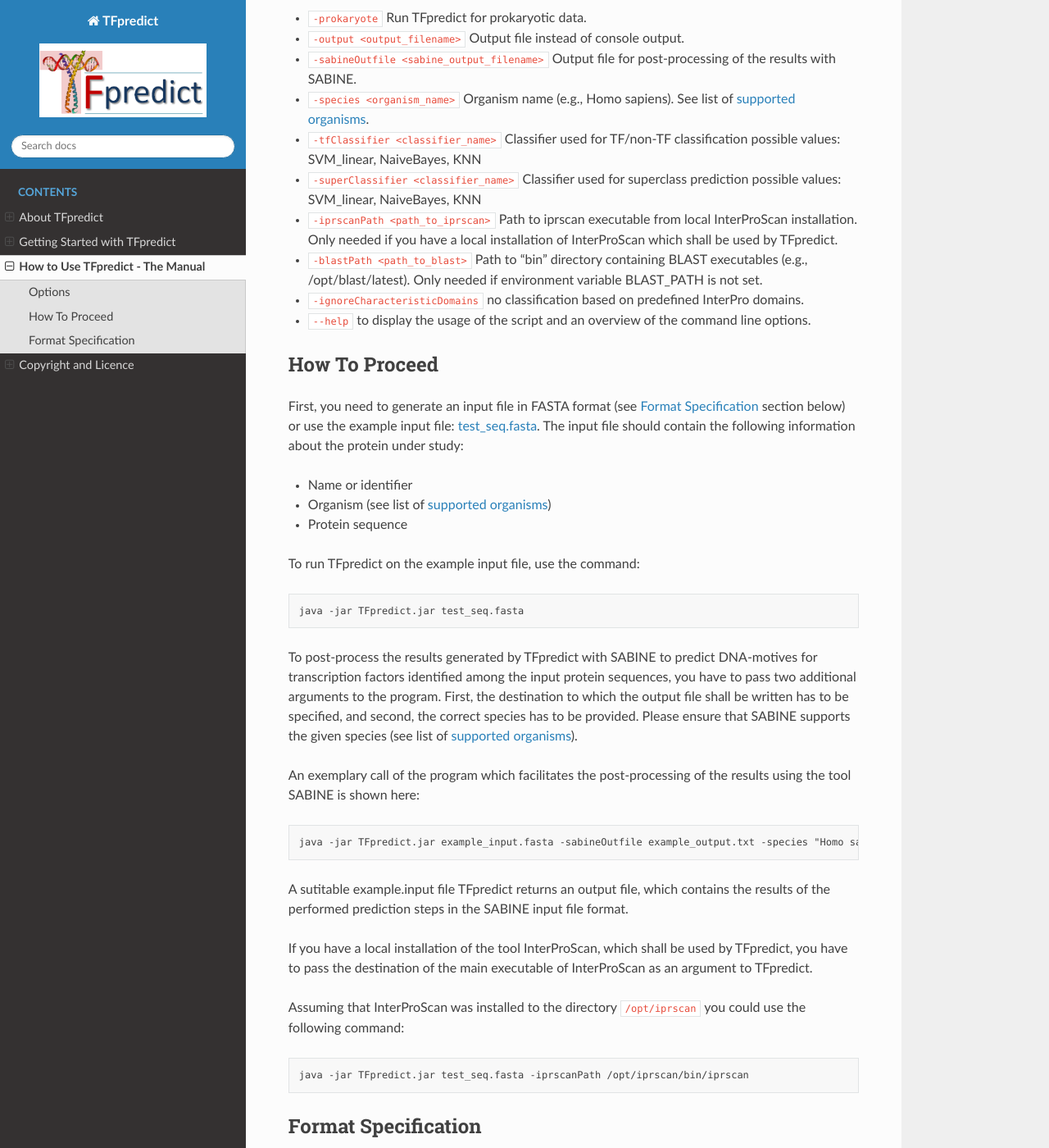
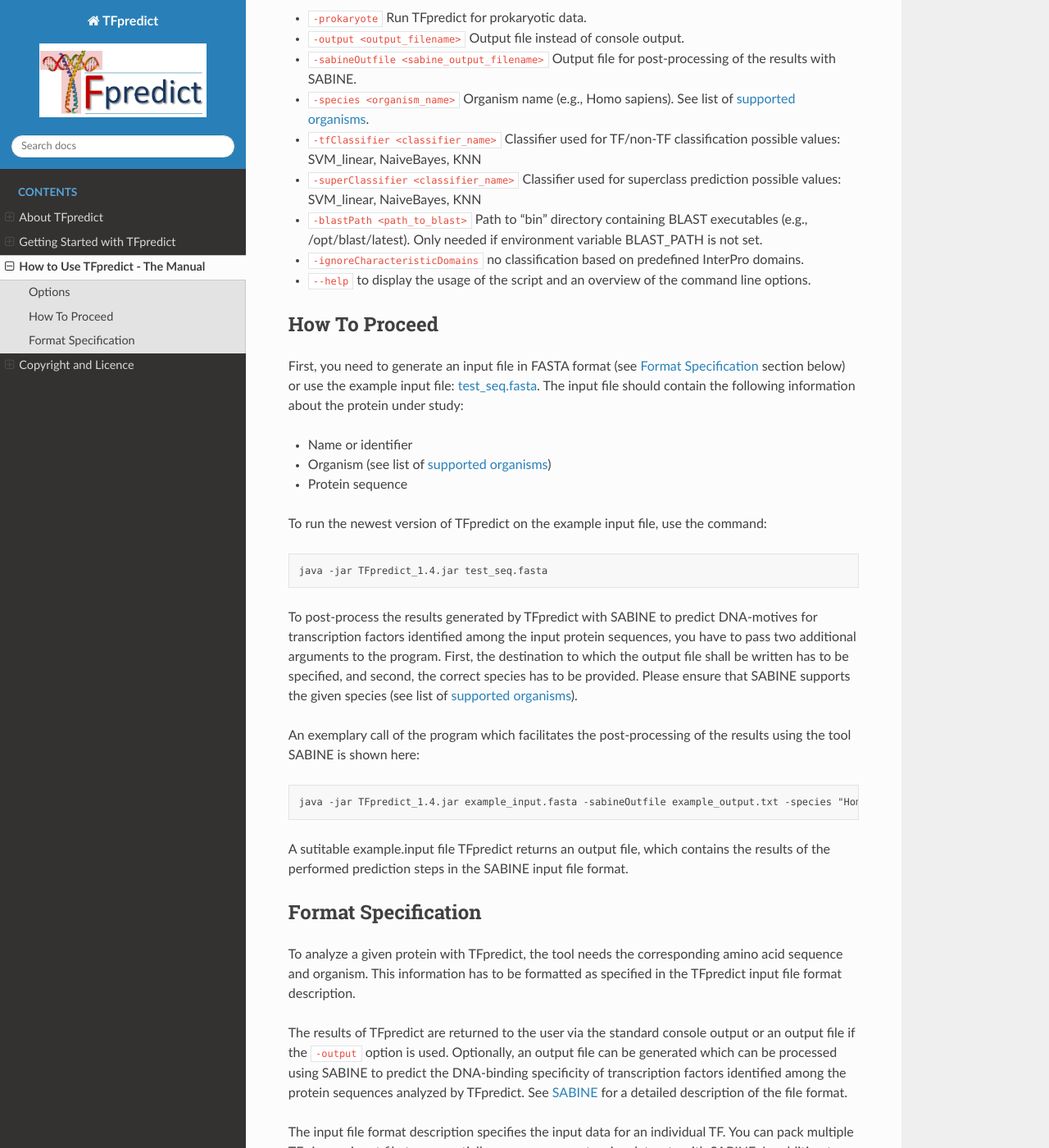
Before and after one commit to draeger-lab/TFpredict, a Sphinx documentation site: the page built from sphinx/use.rst, in a window 1280 px wide and 1400 px high, scrolled down 732 px. Shown: the whole window at 82% size. Built offline with Sphinx 7.4.7 and the Read the Docs theme 3.1.0, drawn with Linux system fonts in a browser that asks for light colours; some of the changed text lies outside the part shown.

Commit message:
finishing up, leaving local interpro out

```diff
--- a/sphinx/getting_started.rst
+++ b/sphinx/getting_started.rst
@@ -6,13 +6,13 @@ This section will guide you through the installation, setup, and first steps to
 How to get started
 -------------------
 
-The stand-alone version of TFpredict is equipped with a command-line interface which can be used for the batch processing of multiple protein sequences given in FASTA format. For convenience, TFpredict uses the webservice version of InterproScan. Thus, installing the perl stand-alone version of InterProScan (approx. 40GB) is not required. To support applications, which require the processing of a large number of sequences (e.g., the genome-wide prediction of TFs in a specific organism) TFpredict can alternatively be used with a local installation of InterProScan.
+The stand-alone version of TFpredict is equipped with a command-line interface which can be used for the batch processing of multiple protein sequences given in FASTA format. For convenience, TFpredict uses the webservice version of InterproScan. Thus, installing the perl stand-alone version of InterProScan (approx. 40GB) is not required.
 
 
 Installing TFpredict
 ---------------------
 
-Download the JAR file TFpredict from https://github.com/draeger-lab/TFpredict/releases and also the example file test_seq.fasta.
+Download the JAR file TFpredict_1.4 from https://github.com/draeger-lab/TFpredict/releases and also the example file test_seq.fasta.
 
 You can also clone this repository and build a new snapshot release using the ant script shipped with this project by executing the following command in the ``dist`` folder:
 
--- a/sphinx/use.rst
+++ b/sphinx/use.rst
@@ -17,7 +17,7 @@ The input of TFpredict is a FASTA file: contains the protein identifiers and seq
 
 .. code-block:: text
 
-   java -jar TFpredict.jar <input_filename> [OPTIONS]
+   java -jar TFpredict_1.4.jar <input_filename> [OPTIONS]
 
 Options
 --------
@@ -28,7 +28,6 @@ Options
 - ``-species <organism_name>`` Organism name (e.g., Homo sapiens). See list of `supported organisms`_.
 - ``-tfClassifier <classifier_name>`` Classifier used for TF/non-TF classification possible values: SVM_linear, NaiveBayes, KNN
 - ``-superClassifier <classifier_name>`` Classifier used for superclass prediction possible values: SVM_linear, NaiveBayes, KNN
-- ``-iprscanPath <path_to_iprscan>`` Path to iprscan executable from local InterProScan installation. Only needed if you have a local installation of InterProScan which shall be used by TFpredict.
 - ``-blastPath <path_to_blast>`` Path to "bin" directory containing BLAST executables (e.g., /opt/blast/latest). Only needed if environment variable BLAST_PATH is not set.
 - ``-ignoreCharacteristicDomains`` no classification based on predefined InterPro domains.
 - ``--help`` to display the usage of the script and an overview of the command line options.
@@ -42,11 +41,11 @@ First, you need to generate an input file in FASTA format (see :ref:`form_spec`
 - Organism (see list of `supported organisms`_)
 - Protein sequence
 
-To run TFpredict on the example input file, use the command:
+To run the newest version of TFpredict on the example input file, use the command:
 
 .. code-block:: text
 
-   java -jar TFpredict.jar test_seq.fasta
+   java -jar TFpredict_1.4.jar test_seq.fasta
 
 
 To post-process the results generated by TFpredict with SABINE to predict DNA-motives for transcription factors identified among the input protein sequences, you have to pass two additional arguments to the program. First, the destination to which the output file shall be written has to be specified, and second, the correct species has to be provided. Please ensure that SABINE supports the given species (see list of `supported organisms`_).
@@ -55,19 +54,10 @@ An exemplary call of the program which facilitates the post-processing of the re
 
 .. code-block:: text
 
-   java -jar TFpredict.jar example_input.fasta -sabineOutfile example_output.txt -species "Homo sapiens"
+   java -jar TFpredict_1.4.jar example_input.fasta -sabineOutfile example_output.txt -species "Homo sapiens"
 
 A sutitable example.input file
 TFpredict returns an output file, which contains the results of the performed prediction steps in the SABINE input file format.
-
-If you have a local installation of the tool InterProScan, which shall be used by TFpredict, you have to pass the destination of the main executable of InterProScan as an argument to TFpredict.
-
-Assuming that InterProScan was installed to the directory ``/opt/iprscan`` you could use the following command:
-
-.. code-block:: text
-
-   java -jar TFpredict.jar test_seq.fasta -iprscanPath /opt/iprscan/bin/iprscan
-
 
 
 .. _form_spec:
```
Also changed, not shown: 3 other files.
